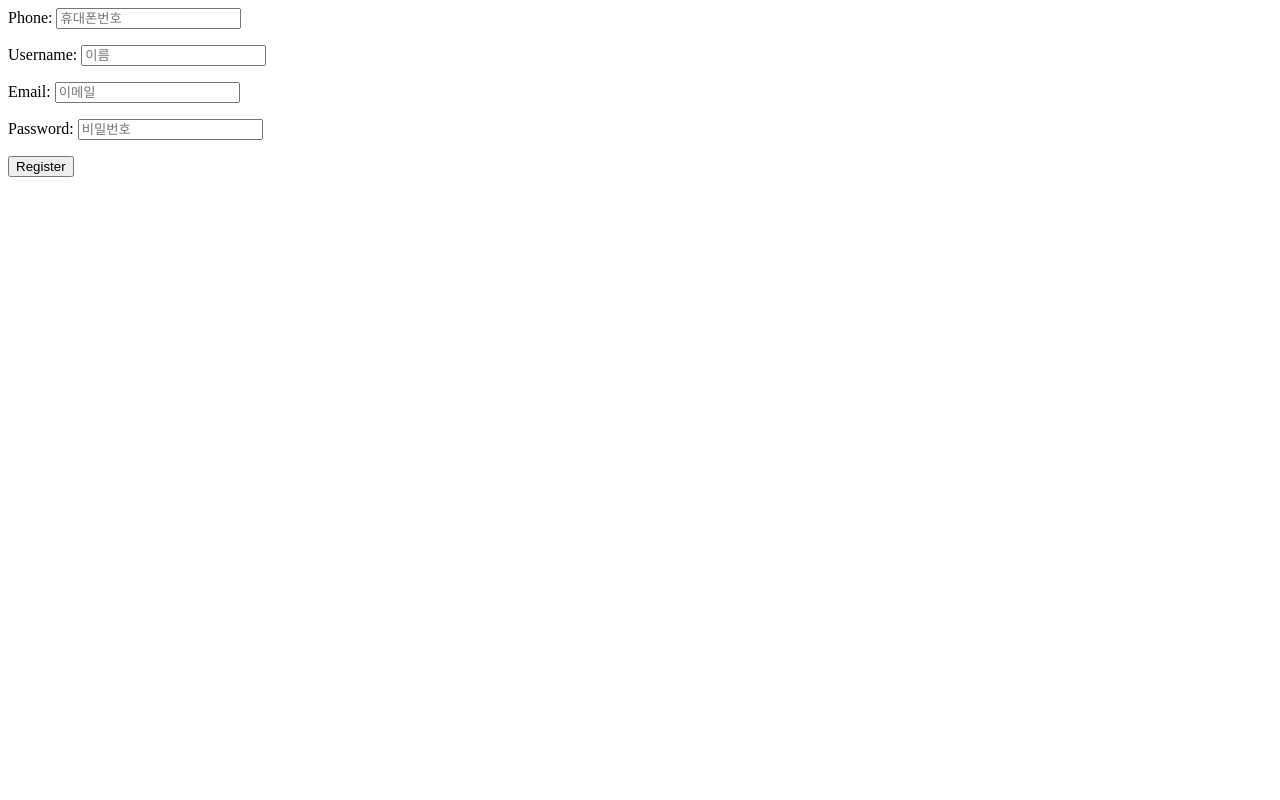
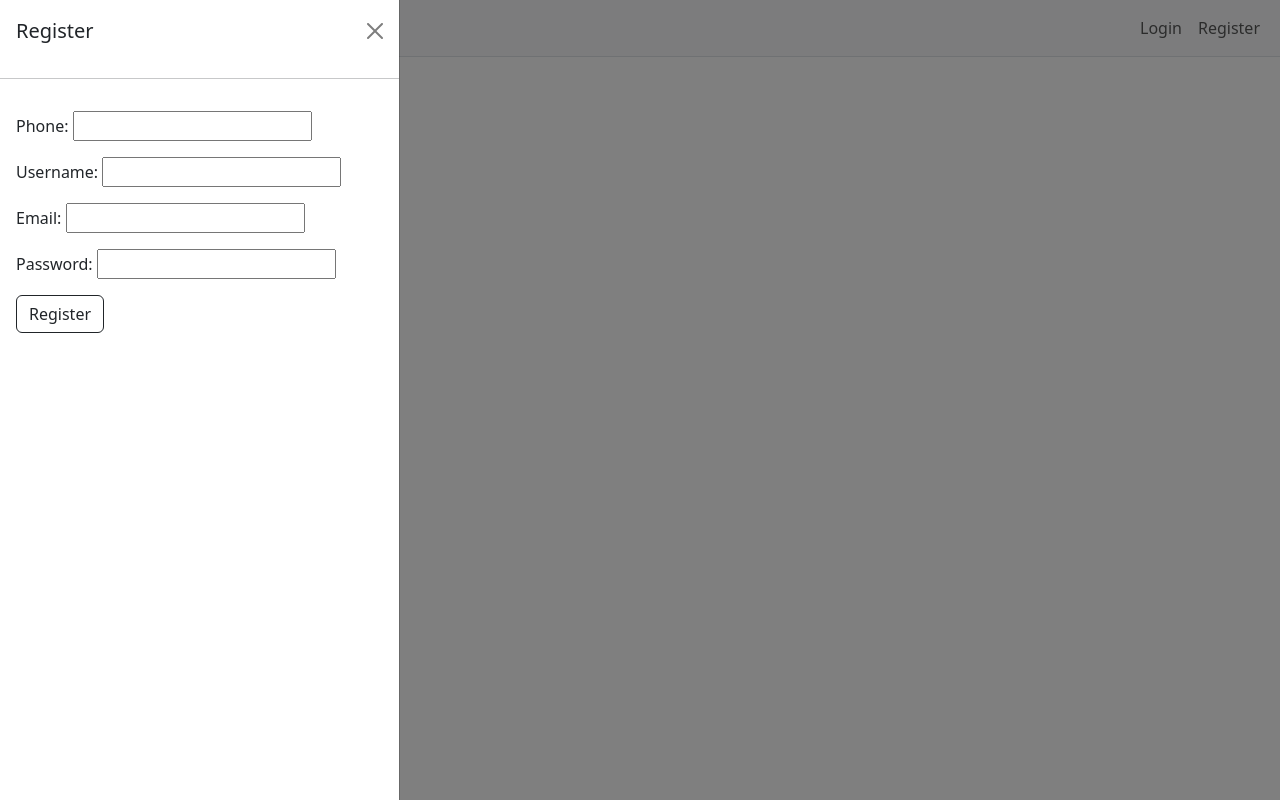
Before and after one commit to Lee816/techit_django_project_1, a Django app: page /accounts/register/ in a window 1280 px wide. Run offline with Django 4.2, Linux system fonts and the light colour scheme; some libraries are stand-ins or nearby versions.

Commit message:
회원 관련 css 및 템플릿 수정

```diff
--- a/accounts/forms.py
+++ b/accounts/forms.py
@@ -11,19 +11,15 @@ class UserRegisterForm(forms.ModelForm):
         fields = ['phone','username','email','password']
         widgets = {
         'email': forms.EmailInput(attrs={
-            'placeholder': '이메일',
             'class' : 'inputform',
             }),
         'password': forms.PasswordInput(attrs={
-            'placeholder': '비밀번호',
             'class' : 'inputform',
             }),
         'username': forms.TextInput(attrs={
-            'placeholder': '이름',
             'class' : 'inputform',
             }),
         'phone': forms.TextInput(attrs={
-            'placeholder': '휴대폰번호',
             'class' : 'inputform',
             }),
     }
@@ -36,15 +32,12 @@ class UserUpdateForm(UserChangeForm):
         fields = ['email', 'username','phone']
         widgets = {
         'email': forms.EmailInput(attrs={
-            'placeholder': '이메일',
             'class' : 'inputform',
             }),
         'username': forms.TextInput(attrs={
-            'placeholder': '이름',
             'class' : 'inputform',
             }),
         'phone': forms.TextInput(attrs={
-            'placeholder': '휴대폰번호',
             'class' : 'inputform',
             }),
         }
@@ -62,8 +55,8 @@ class UsernameField(forms.CharField):
         }
 
 class UserLoginForm(AuthenticationForm):
-    username = UsernameField(widget=forms.TextInput(attrs={"autofocus": True,'placeholder':'휴대폰번호'}))
+    username = UsernameField(widget=forms.TextInput(attrs={"autofocus": True}))
     password = forms.CharField(
         strip=False,
-        widget=forms.PasswordInput(attrs={"autocomplete": "current-password",'placeholder':'비밀번호'}),
+        widget=forms.PasswordInput(attrs={"autocomplete": "current-password"}),
     )
--- a/templates/accounts/register.html
+++ b/templates/accounts/register.html
@@ -1,5 +1,22 @@
-<form method="post">
-    {{ form.as_p }}
-    {% csrf_token %}
-    <p><input type="submit" value="{% if request.user.is_authenticated %}Update{% else %}Register{% endif %}"></p>
-</form>
+{% extends 'base.html' %}
+
+{% block css %}
+<link href="https://cdn.jsdelivr.net/npm/bootstrap@5.3.1/dist/css/bootstrap.min.css" rel="stylesheet" integrity="sha384-4bw+/aepP/YC94hEpVNVgiZdgIC5+VKNBQNGCHeKRQN+PtmoHDEXuppvnDJzQIu9" crossorigin="anonymous">
+{% endblock css %}
+
+{% block contents %}
+    <div class="offcanvas offcanvas-start show" tabindex="-1" id="offcanvas" aria-labelledby="offcanvasLabel">
+        <div class="offcanvas-header">
+            <h5 class="offcanvas-title" id="offcanvasLabel">{% if request.user.is_authenticated %}Update{% else %}Register{% endif %}</h5>
+            <button type="button" class="btn-close" data-bs-dismiss="offcanvas" aria-label="Close"></button>
+        </div>
+        <hr>
+        <div class="offcanvas-body">
+            <form method="post">
+                {{ form.as_p }}
+                {% csrf_token %}
+                <p><input class='btn btn-outline-dark' type="submit" value="{% if request.user.is_authenticated %}Update{% else %}Register{% endif %}"></p>
+            </form>
+        </div>
+    </div>
+{% endblock contents %}
--- a/templates/base.html
+++ b/templates/base.html
@@ -51,7 +51,7 @@
                                     </div>
                                 </li>
                             {% else %}
-                                <li class="nav-item"><a class="nav-link" href="{% url 'accounts:login' %}">Login</a></li>
+                                <li class="nav-item"><a class="nav-link" href="{% url 'accounts:login' %}" >Login</a></li>
                                 <li class="nav-item"><a class="nav-link" href="{% url 'accounts:register' %}">Register</a></li>
                             {% endif %}
                         </ul>
```
Also changed, not shown: templates/accounts/login.html (+21 -5 lines).
